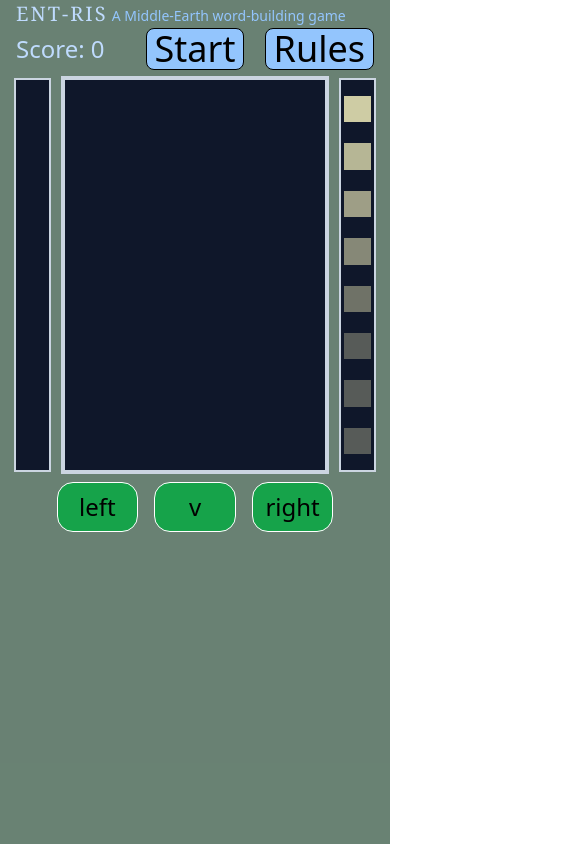
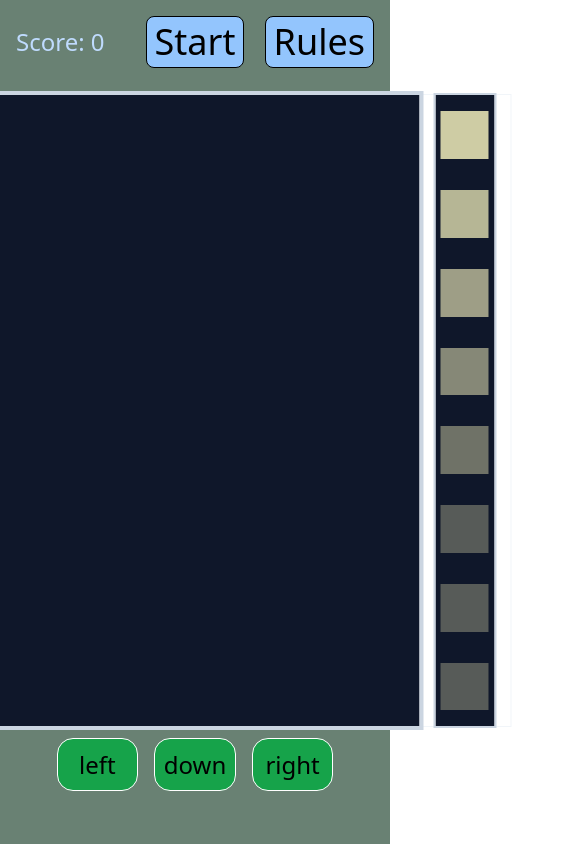
Before and after one commit to Struckhour/word-game, a SvelteKit app: page / in a window 390 px wide. Shown: the top 844 px of the page, 585 px wide, since content can reach past the window. Built offline with nearby package versions, Linux system fonts and the light colour scheme.

Commit message:
adds more responsive shape to the board, but still needs work.

```diff
--- a/src/routes/+page.svelte
+++ b/src/routes/+page.svelte
@@ -586,9 +586,9 @@
         updateColumnDepths();
     }
 </script>
-<body class="overflow-hidden relative w-screen max-w-[800px] mx-auto h-full min-h-screen bg-green-950 bg-opacity-60">
+<body class="square relative mx-auto min-h-screen bg-green-950 bg-opacity-60">
     {#if showMenu}
-    <div transition:fly={{ x:400, duration:300}} class="overflow-hidden max-w-screen w-[500px] h-screen absolute right-0 bg-blue-950 bg-opacity-[98%] z-20 border-l-4 border-blue-100">
+    <div transition:fly={{ x:400, duration:300}} class="overflow-hidden max-w-screen-sm w-[500px] h-screen absolute right-0 bg-blue-950 bg-opacity-[98%] z-20 border-l-4 border-blue-100">
         <button on:click={() => {showMenu = false;}} class="text-4xl mt-12 ml-4 w-full border-y border-blue-200 hover:bg-blue-700 active:bg-blue-900 text-blue-100">Close --></button>
         <ul class="text-xl list-disc list-inside ml-4 mt-4 text-blue-200">
             <li>Make words by lining up letters from left-to-right or top-to-bottom (like Scrabble).</li>
@@ -600,11 +600,11 @@
     </div>
     {/if}
 
-    <h1 class="ml-4 md:mx-auto inline md:block text-center text-xl md:text-5xl font-serif pt-4 text-blue-200 w-2/4 m-auto tracking-widest">ENT-RIS</h1>
-    <h3 class="inline md:block text-center text-sm md:text-xl text-blue-300 mb-2">A Middle-Earth word-building game</h3>
+    <!-- <h1 class="ml-4 lg:mx-auto inline lg:block text-center text-xl lg:text-5xl font-serif pt-4 text-blue-200 w-2/4 m-auto tracking-widest">ENT-RIS</h1>
+    <h3 class="inline lg:block text-center text-sm lg:text-xl text-blue-300 mb-2">A Middle-Earth word-building game</h3> -->
 
     <!--menu button row -->
-    <div class="w-full grid grid-cols-3 text-center">
+    <div class="w-full grid grid-cols-3 text-center h-[10%] py-4">
         <div class="flex items-center text-left pl-4 text-blue-200 text-2xl">Score: {score}</div>
         {#if !gameOn && fresh && !gameOver}
         <button on:click={startGame} class="inline-block text-center text-4xl px-2 text-black bg-blue-300 mx-auto border border-black rounded-lg hover:bg-blue-200 active:bg-blue-400">Start</button>
@@ -619,7 +619,7 @@
             Rules
         </button>
     </div>
-    <div id="gameBoxContainer" class="relative inline-flex top-[10px] max-w-[800px] w-screen aspect-square max-h-[600px] text-6xl">
+    <div id="gameBoxContainer" class="relative inline-flex top-[10px] aspect-square h-[75%] text-6xl border border-slate-100 left-2/4 -translate-x-2/4">
         <div id="pastWords" class="overflow-hidden flex flex-col-reverse flex-grow mx-4 relative justify-start bg-slate-900 w-[9%] h-full text-xs sm:text-base tracking-tighter text-slate-300 py-4 outline outline-2 outline-slate-300">
             <!-- <div class="">wordword</div>
             <div class="">word2</div> -->
@@ -639,9 +639,9 @@
         </div>
     </div>
     <!-- left right down buttons -->
-    <div class="mt-4 grid grid-cols-3 grid-rows-1 w-[71%] gap-x-4 max-w-[540px] h-[50px] mx-auto xl:hidden">
+    <div class="grid grid-cols-3 grid-rows-1 w-[71%] gap-x-4 max-w-[540px] mx-auto xl:hidden h-[10%] py-4">
         <button on:click={leftClick} class="bg-green-600 rounded-2xl text-2xl h-full active:bg-green-400 border border-white">left</button>
-        <button on:click={downClick} class="bg-green-600 rounded-2xl text-2xl h-full active:bg-green-400 border border-white">v</button>
+        <button on:click={downClick} class="bg-green-600 rounded-2xl text-2xl h-full active:bg-green-400 border border-white">down</button>
         <button on:click={rightClick} class="bg-green-600 rounded-2xl text-2xl h-full active:bg-green-400 border border-white">right</button>
     </div>
     {#if gameOver && score < 200}
@@ -657,4 +657,15 @@
     html, body {
       touch-action: manipulation;
     }
+    .square {
+      width: 100vw;
+      height: 100vw;
+    }
+
+    @media (min-width: 800px) {
+      .square {
+        width: 100vh;
+        height: 100vh;
+      }
+    }
 </style>
```
